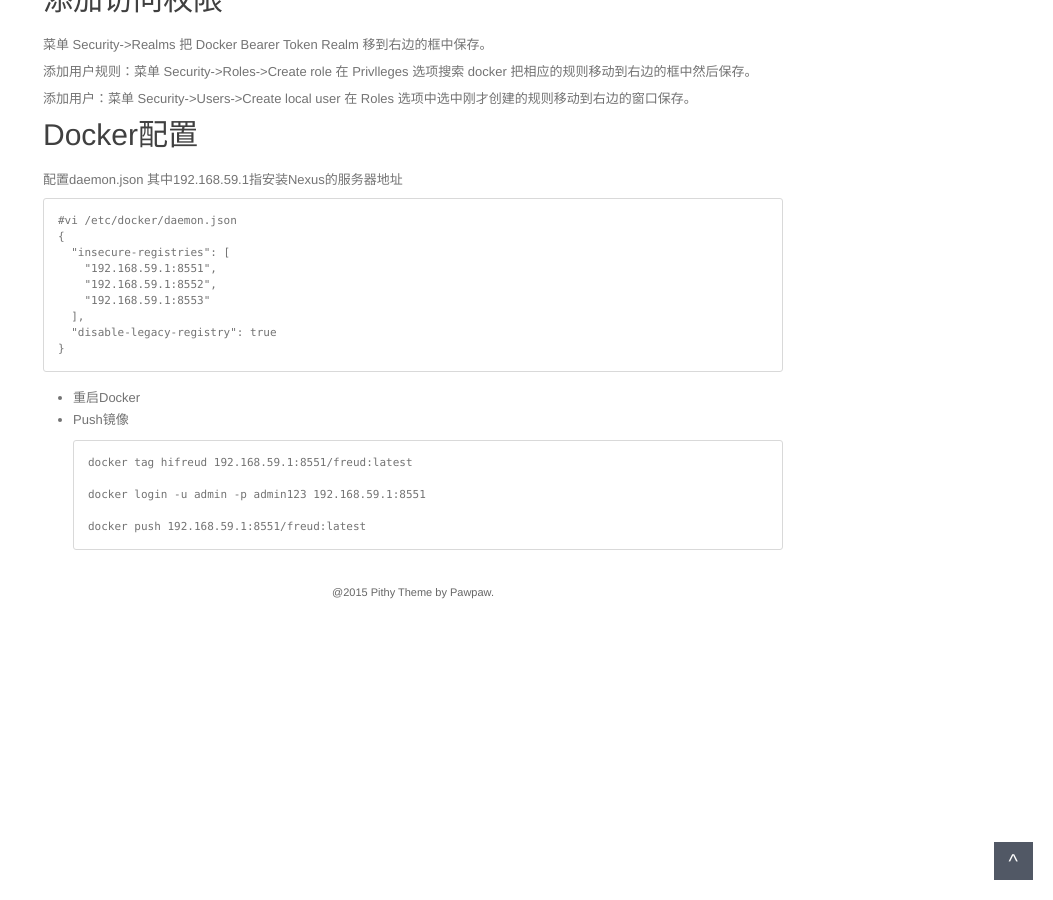
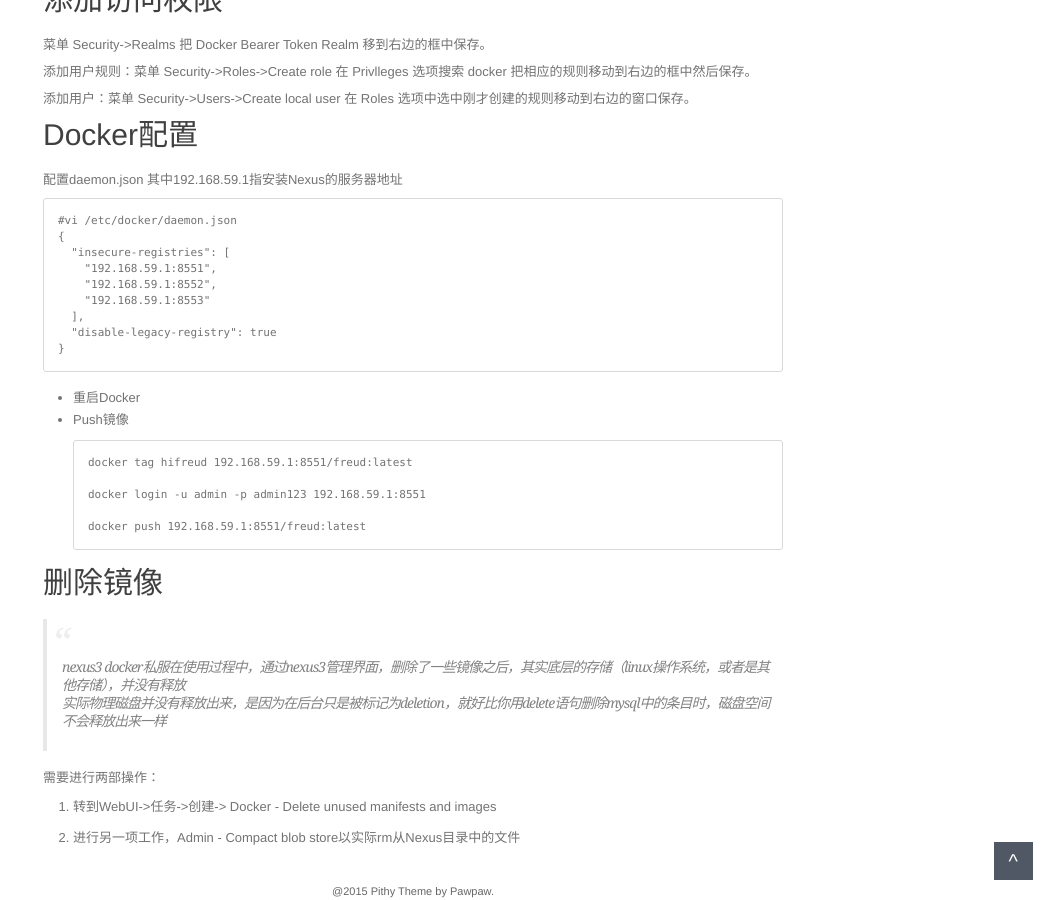
Before and after one commit to litterGuy/litterGuy.github.io, a Jekyll site: the page built from _posts/2020-11-30-docker私服-nexus3.md, in a window 1280 px wide and 900 px high, scrolled down 1867 px. Shown: the whole window, without its empty margins (227-1280 px from the left). Built offline with Jekyll 4.4.1, drawn with Linux system fonts in a browser that asks for light colours; comment, search, counter and statistics services are not loaded.

Commit message:
修改docker私服删除镜像说明

````diff
--- a/_posts/2020-11-30-docker私服-nexus3.md
+++ b/_posts/2020-11-30-docker私服-nexus3.md
@@ -76,4 +76,14 @@
   docker push 192.168.59.1:8551/freud:latest
   ```
 
+# 删除镜像
+>nexus3 docker私服在使用过程中，通过nexus3管理界面，删除了一些镜像之后，其实底层的存储（linux操作系统，或者是其他存储），并没有释放
+>
+>实际物理磁盘并没有释放出来，是因为在后台只是被标记为deletion，就好比你用delete语句删除mysql中的条目时，磁盘空间不会释放出来一样
+
+需要进行两部操作：
+1. 转到WebUI->任务->创建-> Docker - Delete unused manifests and images
+
+2. 进行另一项工作，Admin - Compact blob store以实际rm从Nexus目录中的文件
+
 [01]: /images/docker/nexus01.png
````
